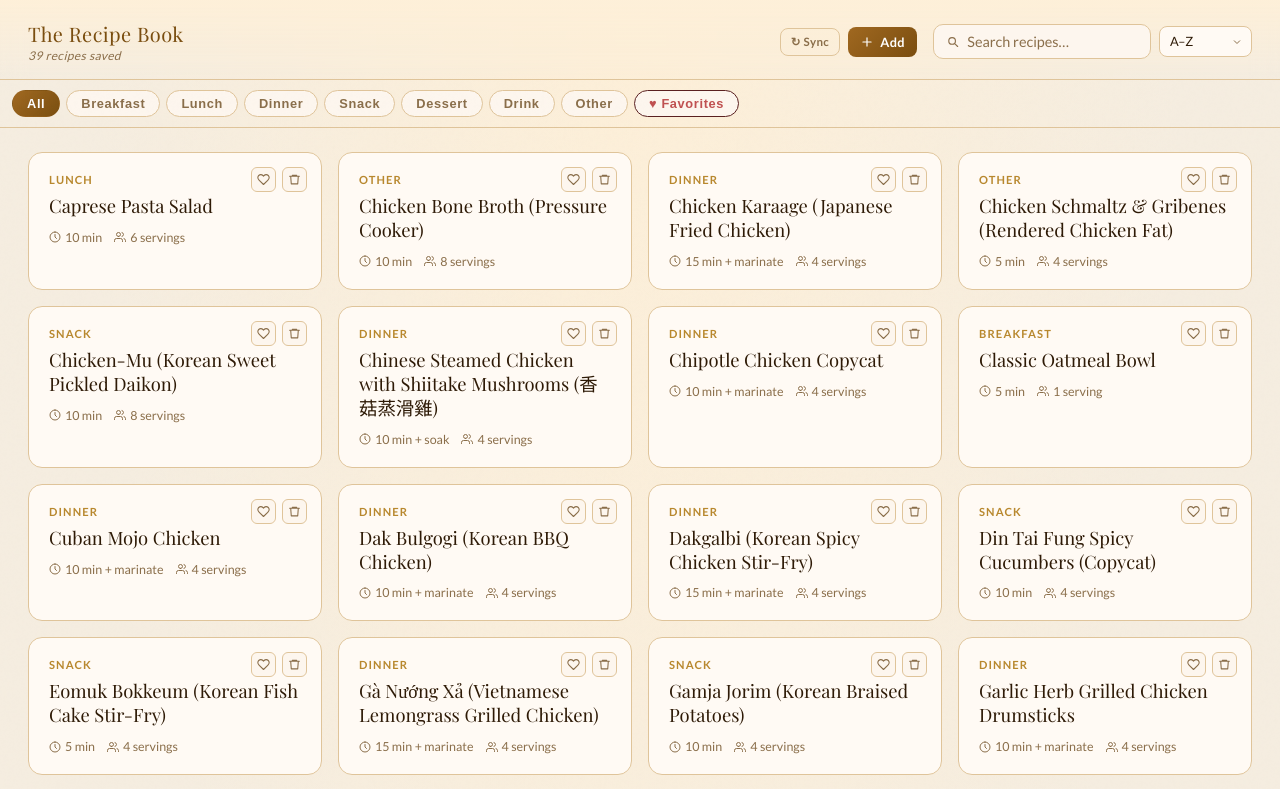
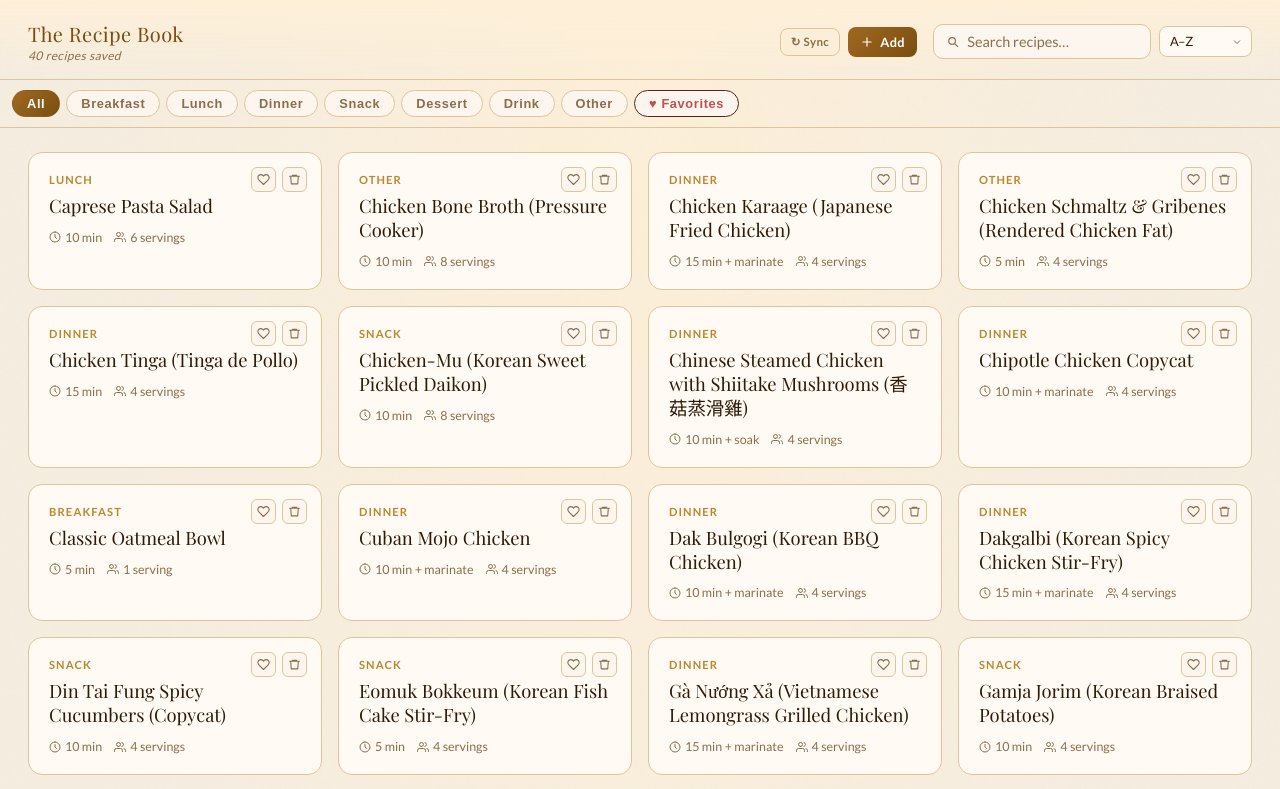
Before and after one commit to Baca008/recipe-book, a React (Vite) app: page / in a window 1280 px wide. Shown: the top 789 px of the page. Built offline with nearby package versions, Linux system fonts and the light colour scheme; a web font is replaced by a local one.

Commit message:
Add Chicken Tinga recipe with El Pato shortcut note

```diff
--- a/src/App.jsx
+++ b/src/App.jsx
@@ -1215,6 +1215,39 @@ const DEFAULT_RECIPES = [
       "Serve cold. The final salad should be very creamy, slightly sweet, and dense — not light or fluffy.",
     ],
     notes: "The tuna is the confirmed secret ingredient — Ono's allergen chart lists fish in the mac salad. Use it finely flaked so it melts into the dressing rather than chunking up. Drain very thoroughly.\n\nBest Foods/Hellmann's mayo is the correct brand — it has a specific flavor profile essential to authentic Hawaiian mac salad. Kewpie can be used for a slightly richer, tangier version.\n\nOvercooked pasta is intentional and non-negotiable — al dente pasta won't absorb the dressing and will taste dry and separated.\n\nDouble-dress technique: dress hot with 1 cup mayo, refrigerate, then add remaining mayo cold before serving. This is the most commonly missed step.\n\nMake overnight — it tastes dramatically better after sitting. The pasta fully absorbs the dressing and the flavors meld.\n\nWhite pepper instead of black — gives a cleaner heat without the visible specks.\n\nServe alongside teriyaki chicken, kalua pork, or your grilled chicken recipes for a full Hawaiian plate lunch.",
+  },
+
+  {
+    id: "demo-41",
+    name: "Chicken Tinga (Tinga de Pollo)",
+    category: "Dinner",
+    servings: 4,
+    prepTime: "15 min",
+    cookTime: "40 min",
+    favorite: false,
+    ingredients: [
+      { amount: 1.5, unit: "lb", name: "boneless skinless chicken thighs or breasts" },
+      { amount: 2, unit: "cup", name: "low-sodium chicken broth (or enough to cover chicken)" },
+      { amount: 1, unit: "tbsp", name: "olive oil or neutral oil" },
+      { amount: 1, unit: "", name: "medium white onion, thinly sliced (divided)" },
+      { amount: 3, unit: "clove", name: "garlic, minced" },
+      { amount: 1, unit: "lb", name: "roma tomatoes (about 4-5), or one 14oz can fire-roasted tomatoes" },
+      { amount: 2, unit: "", name: "chipotle peppers in adobo, plus 1 tbsp adobo sauce (adjust to taste)" },
+      { amount: 1, unit: "tsp", name: "dried oregano (Mexican if available)" },
+      { amount: 0.5, unit: "tsp", name: "ground cumin" },
+      { amount: 1, unit: "tsp", name: "kosher salt, plus more to taste" },
+      { amount: 1, unit: "", name: "bay leaf" },
+    ],
+    steps: [
+      "Place chicken in a pot with chicken broth, half the sliced onion, and the bay leaf. Bring to a simmer over medium heat, cover, and cook about 20 minutes until chicken is cooked through and shreds easily.",
+      "Remove chicken, let cool slightly, then shred with two forks. Reserve 1 cup of the poaching broth and discard the rest (or save for another use).",
+      "While chicken poaches, char the tomatoes under a broiler or in a dry skillet until skins blister and blacken in spots, about 8-10 minutes.",
+      "In a blender, combine the charred tomatoes, chipotle peppers with adobo sauce, and a splash of the reserved poaching broth. Blend until mostly smooth.",
+      "Heat oil in a large skillet over medium heat. Add the remaining sliced onion and cook until softened and lightly golden, 5-6 minutes. Add garlic and cook 1 minute until fragrant.",
+      "Pour the blended tomato-chipotle sauce into the skillet. Add oregano, cumin, and salt. Simmer uncovered, stirring occasionally, until slightly thickened, about 10 minutes.",
+      "Add the shredded chicken to the sauce along with a splash of reserved poaching broth if it looks too thick. Simmer together for 8-10 minutes so the chicken absorbs the sauce, adjusting salt to taste.",
+    ],
+    notes: "Serve on tostadas or in tacos with crumbled queso fresco, avocado, and pickled onions or jalapeños — or spoon over rice for a bowl. Chipotle peppers vary in heat/smokiness by brand, so start with 1 and add more to taste. Leftovers keep well in the fridge for 4-5 days and freeze nicely too.\n\nQUICK SHORTCUT (El Pato version): Skip charring/blending the tomatoes entirely. Poach and shred the chicken as usual (or use rotisserie chicken to skip that step too). Sauté the onion and garlic, then add one 8oz can of El Pato Jalapeño Salsa (yellow can) directly to the pan along with the chipotle in adobo, oregano, and cumin. Add the shredded chicken and a splash of poaching broth, simmer 8-10 minutes. El Pato's flavor is brighter/tangier than smoky, so the chipotle is still worth keeping for depth — and taste before adding extra salt, since canned sauces run salty.",
   },
 ];
 
```
